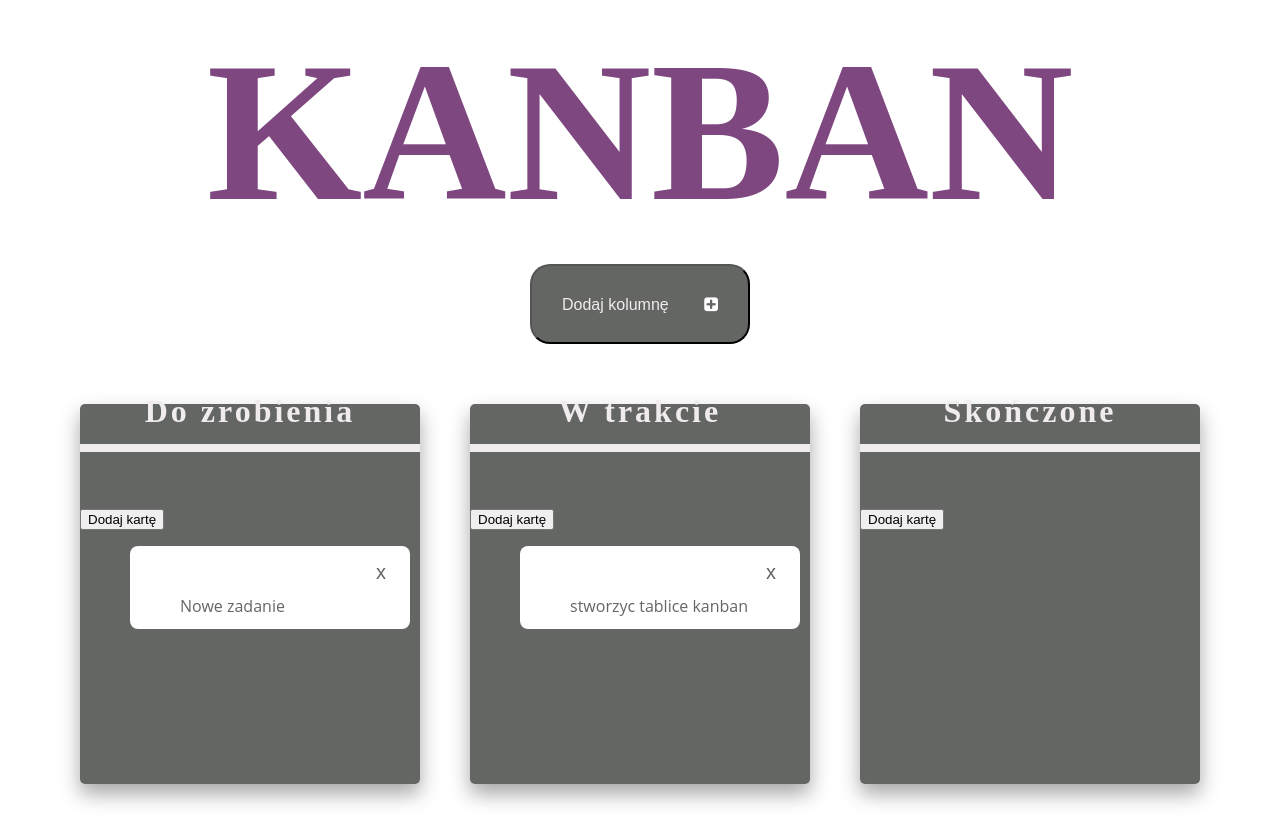
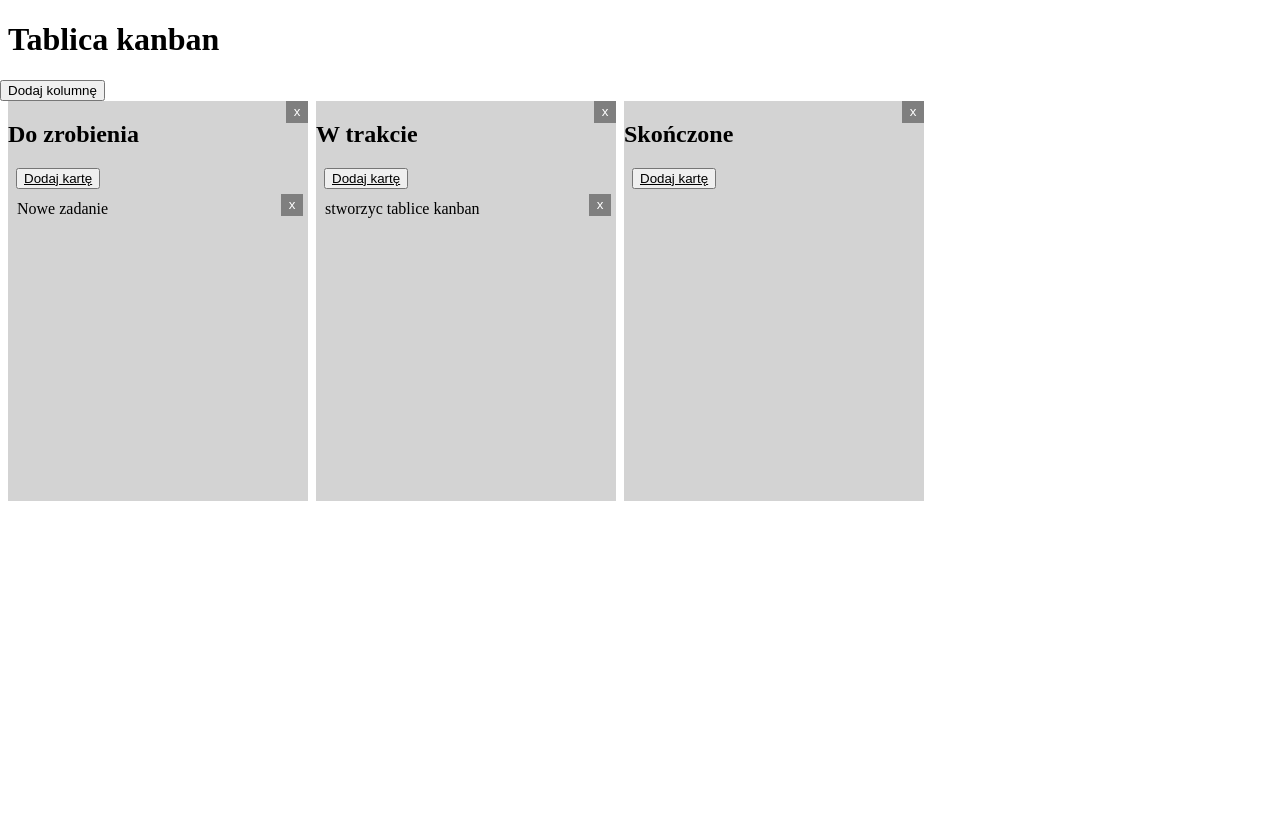
Before and after one commit to Janicek2/11.0, a website: page index.html in a window 1280 px wide. After the commit the page ends 800 px from the top, so only its background shows below. Drawn offline with nearby package versions, Linux system fonts and the light colour scheme; files that its build step writes are made by us from their sources; a web font is replaced by a local one.

Commit message:
Add all from Kodilla

```diff
--- a/index.html
+++ b/index.html
@@ -2,24 +2,23 @@
 <html>
 <head>
     <meta charset="utf-8">
-  <title>KANBAN BOARD</title>
-  <link href="https://fonts.googleapis.com/css?family=Butterfly+Kids" rel="stylesheet">
-  <link rel="stylesheet" href="https://maxcdn.bootstrapcdn.com/font-awesome/4.7.0/css/font-awesome.min.css">
-  <link rel="stylesheet" type="text/css" href="css/style.css">
+    <title>Tablica kanban</title>
+    <link rel="stylesheet" href="style.css">
 </head>
 <body>
 
-  <div id="board" class="board container">
-    <h1> Kanban </h1>
-    <button class="create-column">
-      <p>Dodaj kolumnę</p>
-      <i class="fa fa-plus-square"></i>
-    </button>
+	<div id="board" class="board">
+	  <h1>Tablica kanban</h1>
+	  <button class="create-column">Dodaj kolumnę</button>
 	  <div class="column-container"></div>
 	</div>
 
     <script src="https://code.jquery.com/jquery-3.0.0.min.js" integrity="sha256-JmvOoLtYsmqlsWxa7mDSLMwa6dZ9rrIdtrrVYRnDRH0=" crossorigin="anonymous"></script>
     <script   src="https://code.jquery.com/ui/1.11.4/jquery-ui.min.js"   integrity="sha256-xNjb53/rY+WmG+4L6tTl9m6PpqknWZvRt0rO1SRnJzw="   crossorigin="anonymous"></script>
+    <!--TO JEST JUŻ NIE POTRZEBNE-->
+    <!--<script type="text/javascript" src="script.js"></script>-->
+
+    <!--TERAZ UŻYWAMY TEGO-->
     <script type="text/javascript" src="Column.js"></script>
     <script type="text/javascript" src="Card.js"></script>
     <script type="text/javascript" src="Board.js"></script>
--- a/js/script.js
+++ b/js/script.js
@@ -91,7 +91,7 @@ $(function(){
       });
       card.append(cardDeleteBtn);
       cardDescription.text(self.description);
-      card.append(cardDescription)
+      card.append(cardDescription);
       return card;
     }
   }
@@ -99,7 +99,7 @@ $(function(){
     removeCard: function() {
       this.element.remove();
     }
-  }
+  };
 
   // TWORZENIE NOWYCH EGZEMPLARZY KOLUMN
   var todoColumn = new Column('Do zrobienia');
@@ -118,4 +118,4 @@ $(function(){
   // DODAWANIE KART DO KOLUMN
   todoColumn.createCard(card1);
   doingColumn.createCard(card2);
-})
+});
--- a/sass/style.scss
+++ b/sass/style.scss
@@ -1,142 +1,70 @@
-$kanbanTitle: rgb(126, 71, 128);
-$kanbanColor: rgb(100, 102, 100);
-$kanbanText: rgb(240, 235, 237);
+body {margin: 0;}
+* {box-sizing: border-box;}
 
-.container {
-    margin: 0 auto;
-    max-width: 1200px;
+.ui-sortable {
+  min-height: 80px;
+}
+.btn-delete {
+  position: absolute;
+  right: 0;
+  top: 0;
+  width: 22px;
+  height: 22px;
+  border: 0;
+  background-color: rgba(0,0,0,0.4);
+  color: white;
+}
+/* BOARD */
+.board h1 {
+  margin-left: 8px;
+}
+.column-container {
+  display: flex;
+  flex-direction: row;
+  flex-wrap: nowrap;
 }
 
-  .board h1 {
-    color: $kanbanTitle;
-    font-family: 'Butterfly Kids';
-    font-size: 200px;
-    line-height: 64px;
-    margin: 100px auto;
-    text-align: center;
-    text-transform: uppercase;
+
+/* COLUMN */
+.column {
+  order: 1;
+  min-width: 300px;
+  min-height: 50vh;
+  background-color: lightgrey;
+  margin-left: 8px;
+  list-style: none;
+  position: relative;
+}
+.column-add-card {
+  cursor: pointer;
+  text-decoration: underline;
+  margin: 5px 8px;
+  display: block;
 }
 
-  .create-column {
-    background-color: $kanbanColor;
-    color: $kanbanText;
+/* STYLE KARTY */
+.card {
+  box-sizing: border-box;
   display: block;
-    font-size: 16px;
-    height: 80px;
-    margin: 30px auto;
-    width: 220px;
-    border-radius: 20px;
-    padding: 30px;
-
-    p {
-      float: left;
-      margin: 0;
+  height: 60px;
+  margin-bottom: 5px;
+  padding: 4px;
+  overflow: hidden;
+  position: relative;
 }
-
-    .fa {
-      float: right;
-      color: white;
+.card-list {
+  list-style: none;
+  margin: 5px;
+  padding: 0px;
 }
+.card-description {
+  margin: 2px 0;
 }
-
-  .column-container {
-    display: flex;
-    flex-wrap: wrap;
-    justify-content: center;
-    margin-top: 60px;
+.card-placeholder {
+  box-sizing: border-box;
+  display: block;
+  height: 60px;
+  margin-bottom: 5px;
+  border: 2px solid lightgrey;
+  background-color: lightblue;
 }
-
-  .column {
-    align-items: center;
-    background-color: $kanbanColor;
-    border-radius: 5px;
-    box-shadow: 0 10px 20px rgba(0, 0, 0, 0.35);
-    flex: 1;
-    justify-content: center;
-    margin: 0px 25px 30px;
-    max-width: 340px;
-    min-height: 380px;
-    min-width: 340px;
-  }
-
-  .column-title {
-    border-bottom: 8px solid $kanbanText;
-    font-family: 'Butterfly Kids';
-    letter-spacing: 3px;
-    font-size: 32px;
-    line-height: 65px;
-    margin: -25px auto 20px;
-    text-align: center;
-    color: $kanbanText;
-  }
-
-  .column-card-list {
-    list-style-type: none;
-    min-height: 200px;
-    padding: 5px;
-  }
-
-  .btn-delete {
-    background-color: #fff0;
-    color: $kanbanColor;
-    border: none;
-    font-size: 20px;
-    margin-left: calc(100% - 40px);
-    margin-top: 12px;
-  }
-
-  .add-card {
-    background-color: white;
-    border: none;
-    border-radius: 50%;
-    font-size: 20px;
-    height: 27px;
-    line-height: 0px;
-    margin-left: 20px;
-    width: 27px;
-  }
-
-  .card {
-    background-color: #ffffff;
-    border-radius: 8px;
-    list-style-type: none;
-    margin: 10px;
-    min-height: 30px;
-    padding: 2px 0;
-  }
-
-  .card-description {
-    color: $kanbanColor;
-    font-family: 'Open Sans', sans-serif;
-    margin: 10px 50px;
-    width: 75%;
-  }
-
-  .card-delete {
-    background-color: $kanbanColor;
-    border: none;
-    color: $kanbanText;
-    cursor: pointer;
-    display: block;
-    float: right;
-    margin-right: 10px;
-    margin-top: 11px;
-    text-transform: uppercase;
-  }
-
-  .card-placeholder {
-    background-color: rgba(255, 255, 255, 0.55);
-    border: 1px dashed rgba(0, 0, 0, 0.3);
-    border-radius: 5px;
-  }
-
-  .edit {
-    background-color: #FFF;
-    border: none;
-    color: $kanbanColor;
-    display: block;
-    float: left;
-    margin-left: 10px;
-    margin-top: -29px;
-    text-transform: uppercase;
-  }
```
Also changed, not shown: css/style.css, css/style.prefixed.css, 1 other file. Lines whose indentation alone changed are shown as unchanged.
